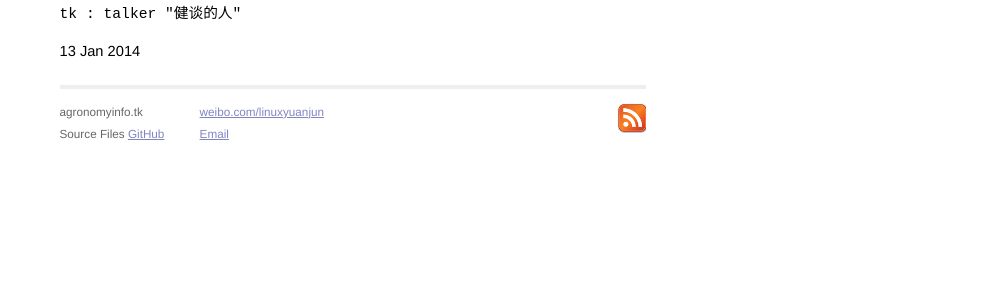
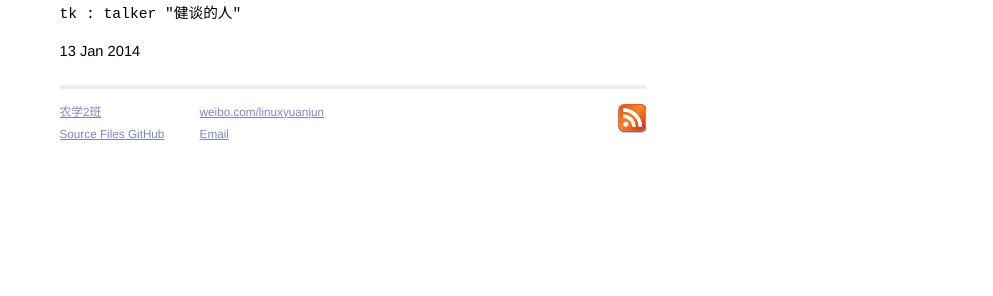
Before and after one commit to ahauzhangxu/linuxyuanjun.github.io, a Jekyll site: the page built from _posts/2014-01-13-Blog-Description.md, in a window 1280 px wide. Shown: the part 380-676 px from the top of the page, without its empty margins (287-1280 px from the left). Built offline with Jekyll 4.4.1, drawn with Linux system fonts in a browser that asks for light colours.

Commit message:
Update default.html

```diff
--- a/_layouts/default.html
+++ b/_layouts/default.html
@@ -34,7 +34,7 @@ var WRInitTime=(new Date()).getTime();
   <div class="footer">
     <div class="contact">
       <p>
-        agronomyinfo.tk<br />
+        <a href="http://xsc.ahau.edu.cn/WebSite/ClassMasterPage/ClassInfo.aspx?ClassNo=56554546">农学2班<br />
         Source Files <a href="http://github.com/linuxyuanjun/">GitHub</a><br />
       </p>
     </div>
```
